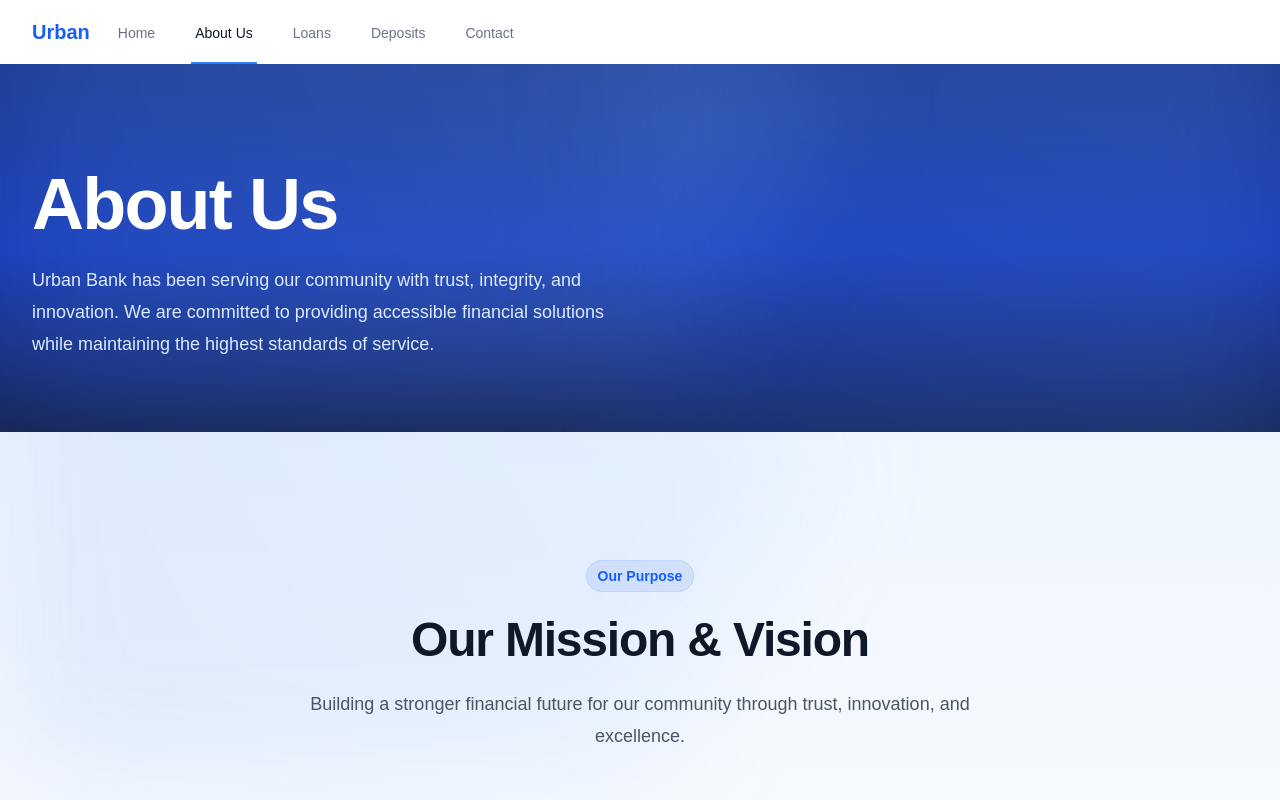
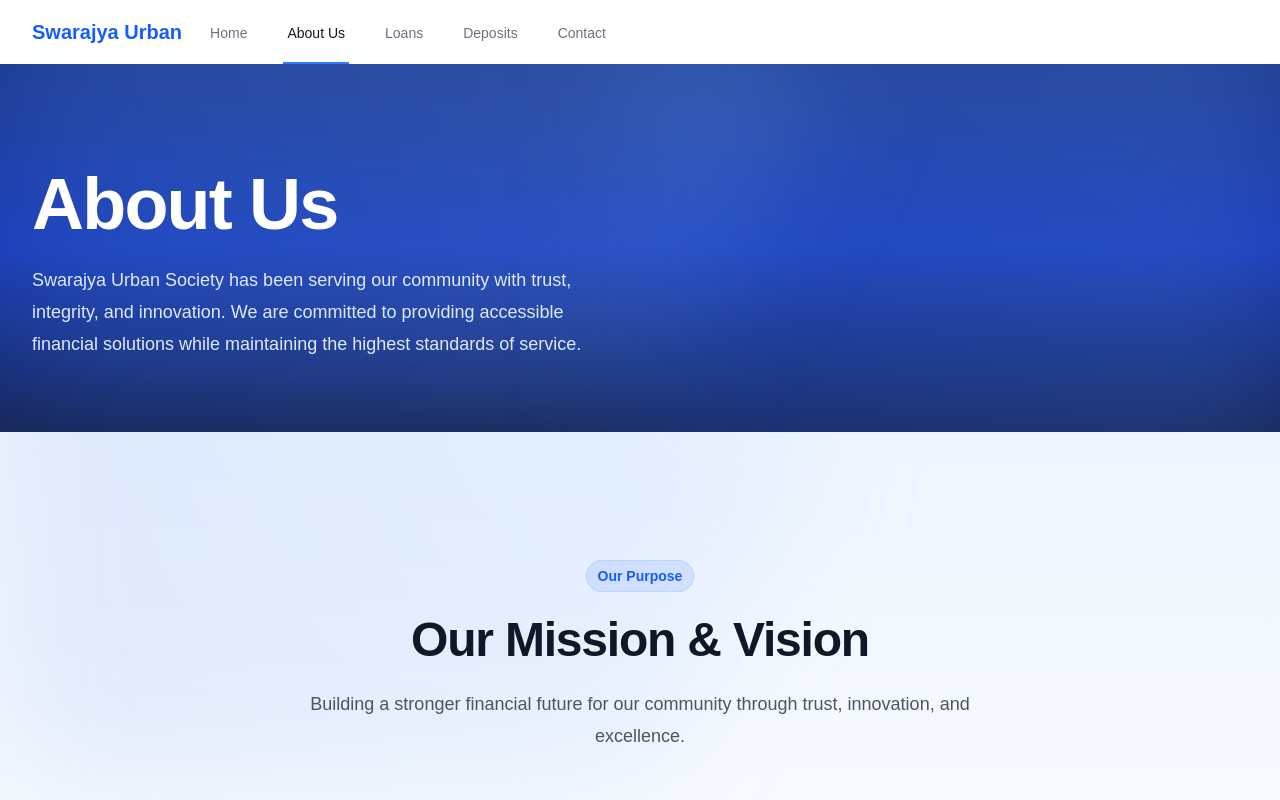
Before and after one commit to arfatbk/urban, a Next.js app: page /about in a window 1280 px wide. Shown: the top 800 px of the page. Built offline with nearby package versions, Linux system fonts and the light colour scheme.

Commit message:
branding and name

```diff
--- a/src/app/about/page.tsx
+++ b/src/app/about/page.tsx
@@ -1,5 +1,6 @@
 import MissionVision from '@/components/about/MissionVision'
 import TeamMember from '@/components/about/TeamMember'
+import { siteConfig } from "@/config/site";
 
 const teamMembers = [
   {
@@ -37,7 +38,7 @@ export default function AboutPage() {
               About Us
             </h1>
             <p className="mt-6 text-lg leading-8 text-blue-100 max-w-xl">
-              Urban Bank has been serving our community with trust, integrity,
+              {siteConfig.name.full} has been serving our community with trust, integrity,
               and innovation. We are committed to providing accessible financial solutions while
               maintaining the highest standards of service.
             </p>
--- a/src/app/branches/page.tsx
+++ b/src/app/branches/page.tsx
@@ -1,6 +1,7 @@
 'use client';
 
 import BranchCard, { Branch } from '@/components/branches/BranchCard'
+import { siteConfig } from "@/config/site";
 
 // Sample branch data - in a real app, this would come from an API
 const branches: Branch[] = [
@@ -44,7 +45,7 @@ export default function BranchesPage() {
 							Our Branches
 						</h1>
 						<p className="mt-6 text-lg leading-8 text-gray-600">
-							Find your nearest Urban Bank branch. Our network of branches is here to serve
+							Find your nearest {siteConfig.name.full} branch. Our network of branches is here to serve
 							you with all your banking needs.
 						</p>
 					</div>
--- a/src/app/contact/page.tsx
+++ b/src/app/contact/page.tsx
@@ -1,10 +1,12 @@
 import ContactForm from '@/components/shared/ContactForm'
 import { MapPinIcon, PhoneIcon, EnvelopeIcon } from '@heroicons/react/24/outline'
+import { siteConfig } from "@/config/site";
 
+const name = siteConfig.name.short;
 const contactMethods = [
 	{
 		name: 'Head Office',
-		description: 'Urban Bank Main Office',
+		description: name+' Main Office',
 		icon: MapPinIcon,
 		details: 'Shop 97, Panchayat Samiti complex, 1st floor, Pathri, Dist.- Parbhani, Maharashtra - 431506',
 		type: 'address',
--- a/src/app/layout.tsx
+++ b/src/app/layout.tsx
@@ -1,6 +1,7 @@
 import type { Metadata } from "next";
 import { Geist, Geist_Mono } from "next/font/google";
 import "./globals.css";
+import { siteConfig } from "@/config/site";
 
 const geistSans = Geist({
   variable: "--font-geist-sans",
@@ -13,8 +14,8 @@ const geistMono = Geist_Mono({
 });
 
 export const metadata: Metadata = {
-  title: "Urban Bank - Empowering Dreams, Building Futures",
-  description: "Urban Bank - A trusted financial institution offering loans, deposits, and banking services to help build your future.",
+  title: `${siteConfig.name.full} - Empowering Dreams, Building Futures`,
+  description: `${siteConfig.name.full} - ${siteConfig.description}`,
 };
 
 import Navigation from "@/components/layout/Navigation";
--- a/src/app/legal/disclaimer/page.tsx
+++ b/src/app/legal/disclaimer/page.tsx
@@ -1,3 +1,5 @@
+import { siteConfig } from "@/config/site";
+
 export default function DisclaimerPage() {
   return (
     <div className="bg-white px-6 py-32 lg:px-8">
@@ -25,7 +27,7 @@ export default function DisclaimerPage() {
 
           <h2 className="text-2xl font-bold tracking-tight text-gray-900">4. Limitation of Liability</h2>
           <p>
-            Urban Bank shall not be liable for any losses, injuries, or damages resulting from the
+            {siteConfig.name.legal} shall not be liable for any losses, injuries, or damages resulting from the
             display or use of information from this website.
           </p>
 
--- a/src/app/legal/regulatory/page.tsx
+++ b/src/app/legal/regulatory/page.tsx
@@ -1,3 +1,5 @@
+import { siteConfig } from "@/config/site";
+
 export default function RegulatoryPage() {
   return (
     <div className="bg-white px-6 py-32 lg:px-8">
@@ -6,13 +8,13 @@ export default function RegulatoryPage() {
         <div className="mt-10 space-y-6">
           <h2 className="text-2xl font-bold tracking-tight text-gray-900">1. Banking License</h2>
           <p>
-            Urban Bank is licensed and regulated by the Reserve Bank of India (RBI) as a banking
+            {siteConfig.name.legal} is licensed and regulated by the Reserve Bank of India (RBI) as a banking
             institution. Our banking license number is [License Number].
           </p>
 
           <h2 className="text-2xl font-bold tracking-tight text-gray-900">2. Deposit Insurance</h2>
           <p>
-            Deposits with Urban Bank are insured by the Deposit Insurance and Credit Guarantee
+            Deposits with {siteConfig.name.legal} are insured by the Deposit Insurance and Credit Guarantee
             Corporation (DICGC) up to ₹5 lakhs per depositor.
           </p>
 
--- a/src/components/about/Timeline.tsx
+++ b/src/components/about/Timeline.tsx
@@ -1,9 +1,12 @@
+import { siteConfig } from "@/config/site";
+
+const name = siteConfig.name.short;
 const timeline = [
   {
     year: '1995',
     title: 'Foundation',
     description:
-      'Urban Bank was established with a vision to serve the local community.',
+      name+' was established with a vision to serve the local community.',
   },
   {
     year: '2000',
--- a/src/components/home/HeroBanner.tsx
+++ b/src/components/home/HeroBanner.tsx
@@ -1,4 +1,5 @@
 import Link from 'next/link'
+import { siteConfig } from '@/config/site'
 
 export default function HeroBanner() {
   return (
@@ -14,7 +15,7 @@ export default function HeroBanner() {
           <div className="mt-24 sm:mt-32 lg:mt-16">
             <a href="/about" className="inline-flex space-x-6">
               <span className="rounded-full bg-blue-500/10 px-3 py-1 text-sm font-semibold leading-6 text-blue-200 ring-1 ring-inset ring-blue-500/20">
-                Urban Bank
+                {siteConfig.name.full}
               </span>
               <span className="inline-flex items-center space-x-2 text-sm font-medium text-blue-200">
                 <span>Explore Our Story</span>
--- a/src/components/layout/Footer.tsx
+++ b/src/components/layout/Footer.tsx
@@ -1,4 +1,5 @@
 import Link from 'next/link'
+import { siteConfig } from '@/config/site'
 
 interface IconProps {
   className: string;
@@ -89,7 +90,7 @@ export default function Footer() {
           ))}
         </div>
         <p className="mt-10 text-center text-xs leading-5 text-gray-500">
-          &copy; {new Date().getFullYear()} Urban Bank. All rights reserved.
+          &copy; {new Date().getFullYear()} {siteConfig.name.legal} All rights reserved.
         </p>
       </div>
     </footer>
--- a/src/components/layout/Navigation.tsx
+++ b/src/components/layout/Navigation.tsx
@@ -1,6 +1,7 @@
 'use client';
 
 import { Disclosure } from '@headlessui/react'
+import { siteConfig } from '@/config/site'
 import { Bars3Icon, XMarkIcon } from '@heroicons/react/24/outline'
 import Link from 'next/link'
 import { usePathname } from 'next/navigation'
@@ -25,7 +26,7 @@ export default function Navigation() {
             <div className="flex h-16 justify-between">
               <div className="flex">
                 <Link href="/" className="flex flex-shrink-0 items-center">
-                  <span className="text-xl font-bold text-blue-600">Urban</span>
+                  <span className="text-xl font-bold text-blue-600">{siteConfig.name.short}</span>
                 </Link>
                 <div className="hidden sm:ml-6 sm:flex sm:space-x-8">
                   {navigation.map((item) => (
--- /dev/null
+++ b/src/config/site.ts
@@ -0,0 +1,13 @@
+export const siteConfig = {
+  name: {
+    short: "Swarajya Urban",
+    full: "Swarajya Urban Society",
+    legal: "Swarajya Urban Co-operative Credit Society Ltd."
+  },
+  description: "Your trusted partner in financial growth",
+  url: "https://arfatbk.github.io/urban/",
+  socials: {
+    facebook: "urbanbank",
+    instagram: "urbanbank"
+  }
+} as const
```
Also changed, not shown: src/app/legal/terms/page.tsx (+5 -3 lines).
